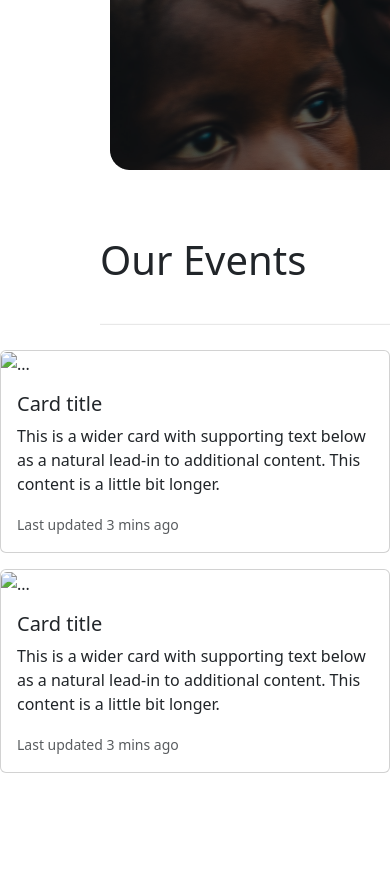
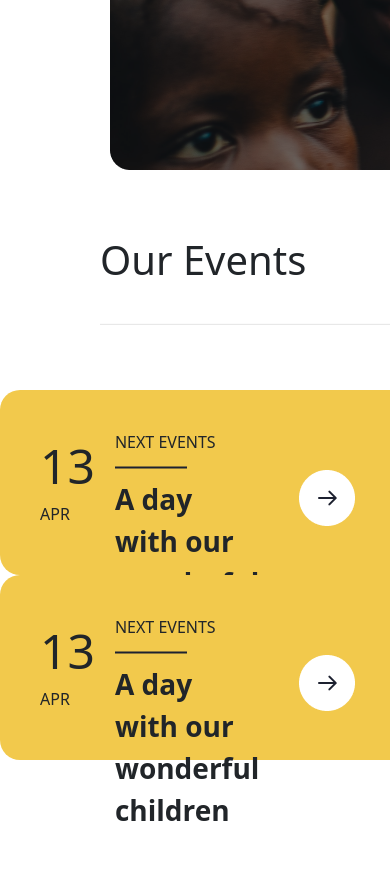
Before and after one commit to jeesmariyatony123/figmatask1, a plain HTML site: page index.html in a window 390 px wide. Shown: the part 5547-6434 px from the top of the page. Before the commit the page ends 6336 px from the top, so only its background shows below. Drawn offline with nearby package versions, Linux system fonts and the light colour scheme; a web font is replaced by a local one.

Commit message:
figmatask v2

```diff
--- a/index.html
+++ b/index.html
@@ -276,42 +276,46 @@
     <section id="eventsection">
         <div class="eventtext">
             <div class="heading">Our Events <span><img style="width: 1150px;" src="./images/Line (2).png"
-                        alt="no image"></span></div>
-            <div>
-                <div class="card mb-3" style="max-width: 540px;">
-                    <div class="row g-0">
-                        <div class="col-md-4">
-                            <img src="..." class="img-fluid rounded-start" alt="...">
-                        </div>
-                        <div class="col-md-8">
-                            <div class="card-body">
-                                <h5 class="card-title">Card title</h5>
-                                <p class="card-text">This is a wider card with supporting text below as a natural
-                                    lead-in to additional content. This content is a little bit longer.</p>
-                                <p class="card-text"><small class="text-body-secondary">Last updated 3 mins ago</small>
-                                </p>
+                        alt="no image"></span>
+            </div>
+
+            <div class="container">
+                <div class="row">
+                    <div class="col">
+                        <div class="member d-flex align-items-start">
+                            <div class="date">
+                                <p><span style="font-size: 48px;">13</span> <br><span
+                                        style="font-size: 16px;">APR</span></p>
                             </div>
+                            <div class="content">
+                                <div class="line2" style="font-size: 16px;">NEXT EVENTS <span><img
+                                            src="./images/Line (1).png" alt="no image"></span></div>
+                                <p style="font-weight: 700;font-size: 28px;">A day with our wonderful <br> children</p>
+                            </div>
+                            <div class="arrow"><img src="./images/Arrow button.png" alt="no image"></div>
                         </div>
                     </div>
+                </div>
 
-
-                </div>
-            </div>
-            <div class="card mb-3" style="max-width: 540px;">
-                <div class="row g-0">
-                    <div class="col-md-4">
-                        <img src="..." class="img-fluid rounded-start" alt="...">
-                    </div>
-                    <div class="col-md-8">
-                        <div class="card-body">
-                            <h5 class="card-title">Card title</h5>
-                            <p class="card-text">This is a wider card with supporting text below as a natural lead-in to
-                                additional content. This content is a little bit longer.</p>
-                            <p class="card-text"><small class="text-body-secondary">Last updated 3 mins ago</small></p>
+                <div class="row">
+                    <div class="col">
+                        <div class="member d-flex align-items-start">
+                            <div class="date">
+                                <p><span style="font-size: 48px;">13</span> <br><span
+                                        style="font-size: 16px;">APR</span></p>
+                            </div>
+                            <div class="content">
+                                <div class="line2" style="font-size: 16px;">NEXT EVENTS <span><img
+                                            src="./images/Line (1).png" alt="no image"></span></div>
+                                <p style="font-weight: 700;font-size: 28px;">A day with our wonderful <br> children</p>
+                            </div>
+                            <div class="arrow"><img src="./images/Arrow button.png" alt="no image"></div>
                         </div>
                     </div>
                 </div>
             </div>
+
+
         </div>
     </section>
 
--- a/style.css
+++ b/style.css
@@ -406,7 +406,30 @@ margin-top: -55px;}
 
 }
 /* eventsection */
+#eventsection .container{
+    display: flex;
+    justify-content: space-evenly;
+    flex-wrap: wrap;
+    padding-top: 40px;
+    padding-bottom: 45px;
+}
 #eventsection .eventtext .heading{
     font-size: 40px;
     padding-left: 100px;
 }
+#eventsection .row{
+    background-color: #F2C94C;
+    border-radius: 20px;
+    width: 628px;
+    height: 185px;
+
+}
+#eventsection .col{
+    padding: 40px;
+}
+.content{
+padding-left: 20px;
+}
+.arrow{
+    padding: 40px;
+}
```
Also changed, not shown: images/Arrow button.png (added).
